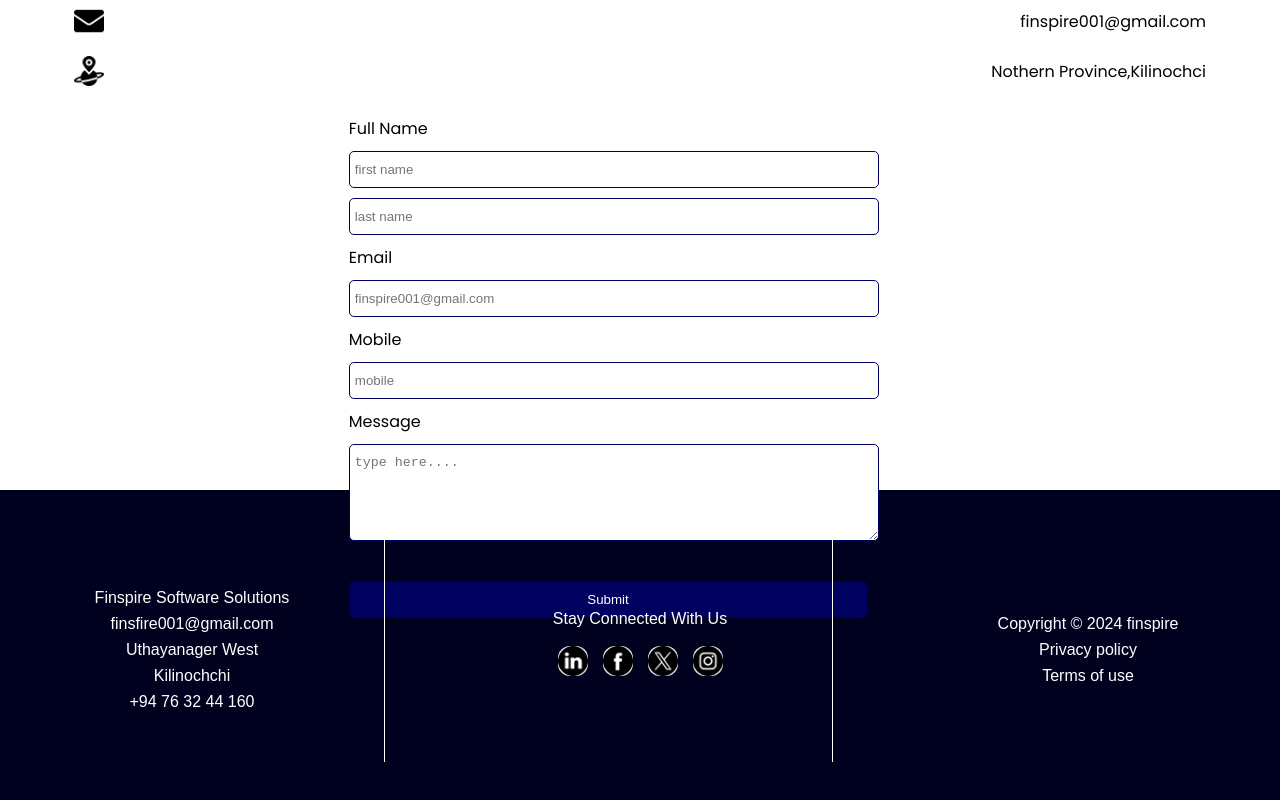
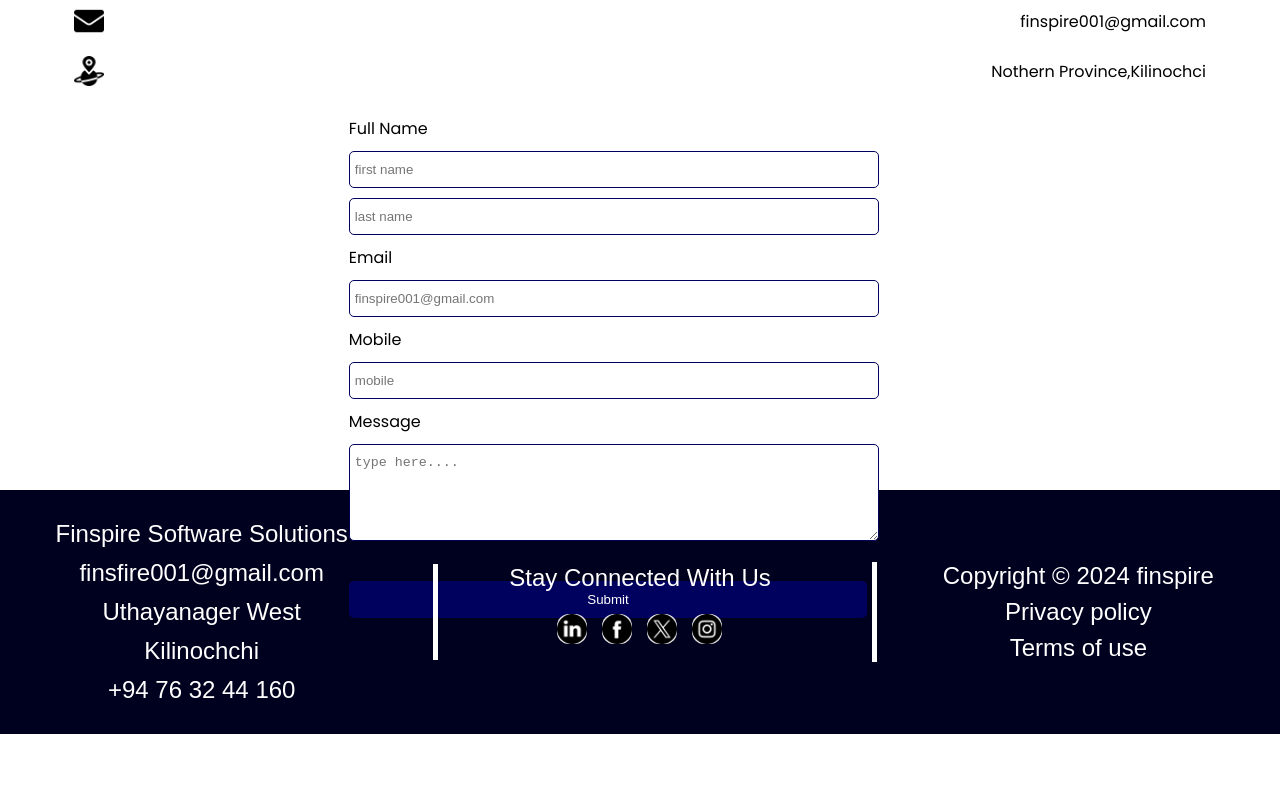
Before and after one commit to chayanthithan/finspiresolutions, an Angular app: page /contact in a window 1280 px wide. Shown: the part 290-1090 px from the top of the page. After the commit the page ends 1024 px from the top, so only its background shows below. Built offline with nearby package versions, Linux system fonts and the light colour scheme.

Commit message:
footer responsive design

```diff
--- a/src/app/reusable-components/footer/footer.component.scss
+++ b/src/app/reusable-components/footer/footer.component.scss
@@ -127,6 +127,138 @@
         color: white;
     }
   }
+  @media screen and (min-width: 375px) {
+.container{
+        width: 100%;
+        height: fit-content;
+        background-color: rgb(0, 0, 31);
+        display: flex;
+        flex-direction: row;
+        justify-content: center;
+        align-items: center;
+    }
+    .footer{
+        width: 100%;
+        height: fit-content;
+        display: flex;
+        flex-direction: column;
+        justify-content: center;
+        align-items: center;
+        gap: 30px;
+        padding: 20px 0px;
+        font-size: 20px;
+    }
+
+    .info{
+        width: 80%;
+        height: 100%;
+        border-bottom: 1px solid white;
+        border-right: none;
+        display: flex;
+        flex-direction: column;
+        justify-content: center;
+        align-items: center;
+        color: white;
+        font-family: sans-serif;
+        gap: 11px;
+        padding: 10px 0px;
+    }
+
+    .links{
+        width: 80%;
+        height: 100%;
+        border-bottom: 1px solid white;
+        border-right: none;
+        display: flex;
+        flex-direction: column;
+        justify-content: center;
+        align-items: center;
+        color: white;
+        font-family: sans-serif;
+        gap: 12px;
+    }
+
+    .copyright{
+        width: 80%;
+        height: 100%;
+        display: flex;
+        flex-direction: column;
+        justify-content: center;
+        align-items: center;
+        font-family: sans-serif;
+        gap: 8px;
+        color: white;
+    }
+  }
+  @media screen and (min-width: 425px) {
+    .footer{
+        width: 100%;
+        height: fit-content;
+        display: flex;
+        flex-direction: column;
+        justify-content: center;
+        align-items: center;
+        gap: 30px;
+        padding: 20px 0px;
+        font-size: 24px;
+    }
+  }
+  @media screen and (min-width: 1024px) {
+.footer{
+        width: 100%;
+        height: fit-content;
+        display: flex;
+        flex-direction: row;
+        justify-content: center;
+        align-items: center;
+        gap: 30px;
+        padding: 20px 0px;
+    }
+
+    .info{
+        width: 80%;
+        height: 100%;
+        // border-right: 1px solid white;
+        border-bottom: none;
+        display: flex;
+        flex-direction: column;
+        justify-content: center;
+        align-items: center;
+        color: white;
+        font-family: sans-serif;
+        gap: 11px;
+        padding: 10px 0px;
+    }
+
+    .links{
+        width: 80%;
+        height: 100%;
+        border-left: 1px solid white;
+        border-width: 5px;
+        border-bottom: none;
+        display: flex;
+        flex-direction: column;
+        justify-content: center;
+        align-items: center;
+        color: white;
+        font-family: sans-serif;
+        gap: 12px;
+    }
+
+    .copyright{
+        width: 80%;
+        height: 100%;
+        border-left: 1px solid white;
+        border-width: 5px;
+        display: flex;
+        flex-direction: column;
+        justify-content: center;
+        align-items: center;
+        font-family: sans-serif;
+        gap: 8px;
+        color: white;
+    }
+  }
   @media screen and (min-width: 2560px) {
     .footer{
        font-size: 35px;
```
